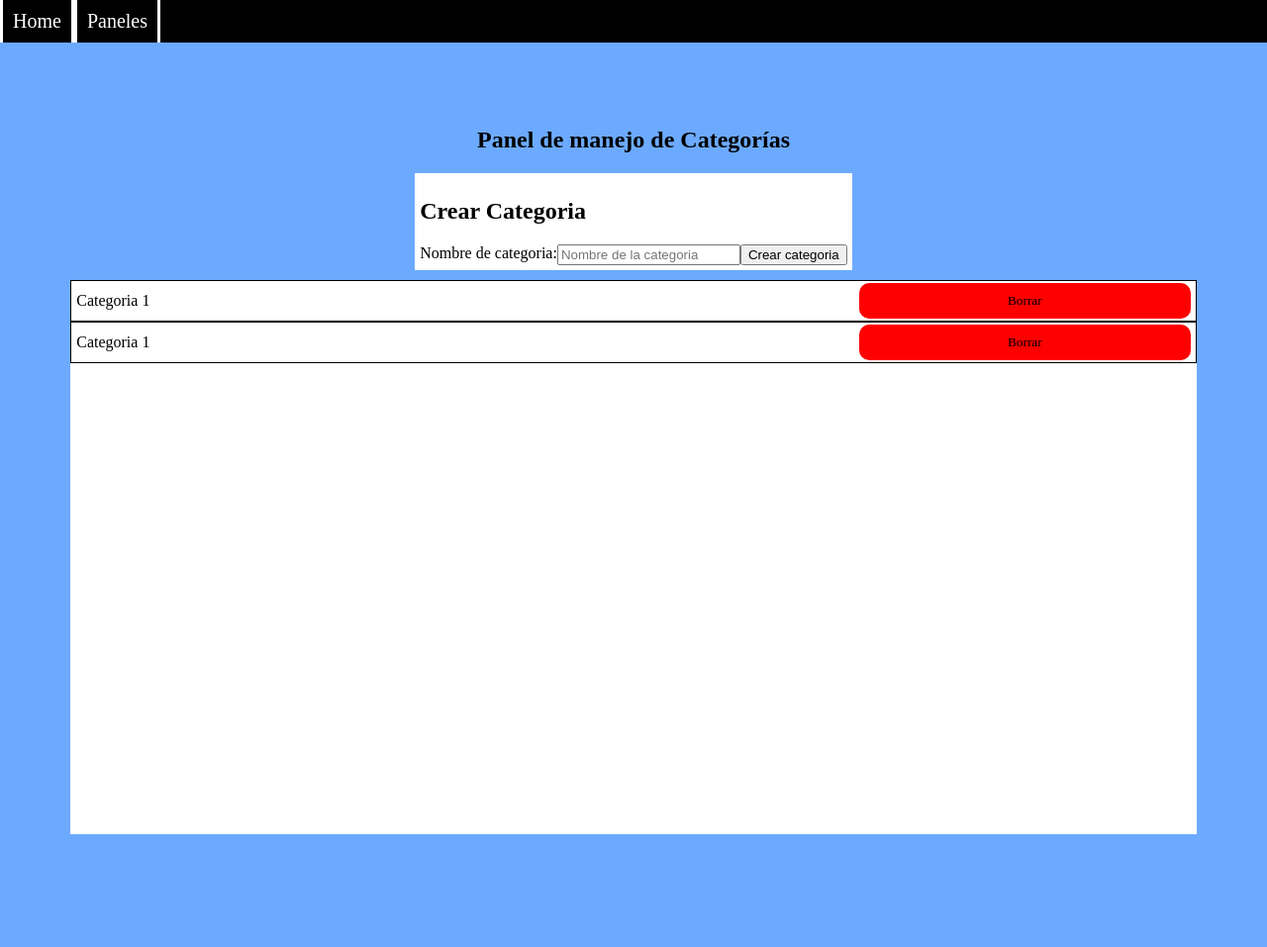
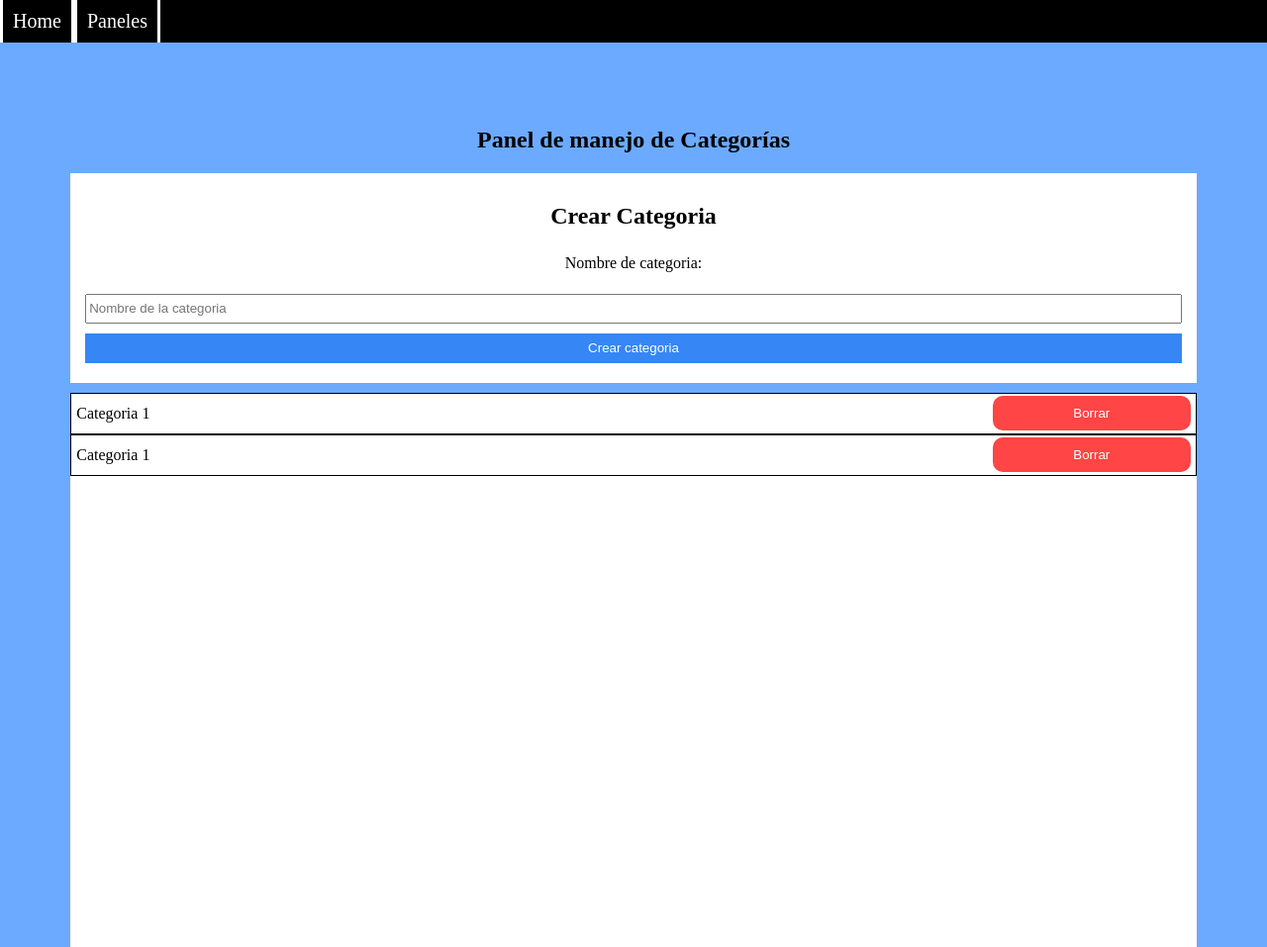
Before and after one commit to CrimsomDuke/Historsera, a plain HTML site: page Historsera_App/resources/modules/admin_mode/categories/categories_manager.html in a window 1280 px wide. Shown: the whole page at 99% size. Before the commit the page ends 851 px from the top, so only its background shows below. Drawn offline with Linux system fonts and the light colour scheme.

Commit message:
Working on Admin mode more

```diff
--- /dev/null
+++ b/Historsera_App/resources/css/admin_mode/categories_styles/categories_manager.css
@@ -0,0 +1,71 @@
+/*Category manager*/
+/*MOBILE FIRST*/
+.categories-view{
+    min-height: 80vh;
+}
+
+.category-creation-panel{
+    min-width: 100%;
+    background-color: white;
+    margin-bottom: 10px;
+    box-sizing: border-box;
+    padding: 10px;
+    text-align: center;
+}
+
+.category-creation-panel form{
+    text-align: center;
+    display: flex;
+    flex-direction: column;
+    justify-content: center;
+    align-items: center;
+    margin: 5px;
+}
+
+.category-creation-panel form *{
+    box-sizing: border-box;
+    width: 100%;
+    height: 30px;
+    margin: 5px;
+}
+
+.category-creation-panel form > button{
+    background-color: #3786f5;
+    color: white;
+    border-width: 0px;
+}
+
+.categories-panel{
+    background-color: white;
+    width: 100%;
+    min-height: 70vh;
+}
+
+.category-item{
+    display: flex;
+    justify-content: space-between;
+    align-items: center;
+    border-style: solid;
+    font-family: 'Times New Roman', Times, serif;
+    border-width: 1px;
+    height: 5vh;
+}
+
+.category-item p{
+    text-decoration: none;
+    color: black;
+    width: 70%;
+    padding: 5px;
+}
+
+.category-item button{
+    padding: 10px;
+    margin: 5px;
+    background-color: rgb(255, 69, 69);
+    color: white;
+    border-radius: 10px;
+    border-style: none;
+    width: 30%;
+    max-width: 200px;
+    z-index: 2;
+}
--- a/Historsera_App/resources/css/admin_mode/styles_admin.css
+++ b/Historsera_App/resources/css/admin_mode/styles_admin.css
@@ -72,55 +72,3 @@ body{
     border-style: solid;
     border-width: 1px;
 }
-
-/*Category manager*/
-
-.categories-view{
-    min-height: 80vh;
-}
-
-.category-creation-panel{
-    background-color: white;
-    margin-bottom: 10px;
-    padding: 5px;
-}
-
-.category-creation-panel form{
-    text-align: center;
-    display: flex;
-    justify-content: center;
-}
-
-.categories-panel{
-    background-color: white;
-    width: 100%;
-    min-height: 70vh;
-}
-
-.category-item{
-    display: flex;
-    justify-content: space-between;
-    align-items: center;
-    border-style: solid;
-    font-family: 'Times New Roman', Times, serif;
-    border-width: 1px;
-    height: 5vh;
-}
-
-.category-item a{
-    text-decoration: none;
-    color: black;
-    width: 70%;
-    padding: 5px;
-}
-
-.category-item button{
-    font-family: 'Times New Roman', Times, serif;
-    padding: 10px;
-    margin: 5px;
-    background-color: red;
-    border-radius: 10px;
-    border-style: none;
-    width: 30%;
-    z-index: 2;
-}
--- a/Historsera_App/resources/modules/admin_mode/categories/categories_manager.html
+++ b/Historsera_App/resources/modules/admin_mode/categories/categories_manager.html
@@ -7,13 +7,14 @@
 
         <link rel="stylesheet" href="../../../css/admin_mode/admin-navbar.css">
         <link rel="stylesheet" href="../../../css/admin_mode/styles_admin.css">
+        <link rel="stylesheet" href="../../../css/admin_mode/categories_styles/categories_manager.css">
     </head>
 
     <body>
         <nav class="navbar">
             <ul class="navbar-list">
                 <li class="navbar-item">
-                    <a href="admin_index.html">Home</a>
+                    <a href="../admin_index.html">Home</a>
                 </li>
                 <li class="navbar-item">
                     <a href="#">Paneles</a>
@@ -25,7 +26,7 @@
             </ul>
         </nav>
 
-        <section class="superContainer .categories-view">
+        <section class="superContainer categories-view">
             <h1>Panel de manejo de Categorías</h1>
             <div class="category-creation-panel">
                 <h2>Crear Categoria</h2>
@@ -38,11 +39,11 @@
 
             <section id="categories-panel" class="categories-panel">
                 <div class="category-item">
-                    <a href="#category-1">Categoria 1</a>
+                    <p href="#category-1">Categoria 1</p>
                     <button type="submit">Borrar</button>
                 </div>
                 <div class="category-item">
-                    <a href="#category-1">Categoria 1</a>
+                    <p href="#category-1">Categoria 1</p>
                     <button onclick="" type="submit">Borrar</button>
                 </div>
             </section>
```
Also changed, not shown: Historsera_App/resources/css/admin_mode/courses_styles/courses_manager.css (added, +13 -0 lines), Historsera_App/resources/modules/admin_mode/admin_index.html (+3 -3 lines), Historsera_App/resources/modules/admin_mode/courses/courses_manager.html (added, +40 -0 lines).
